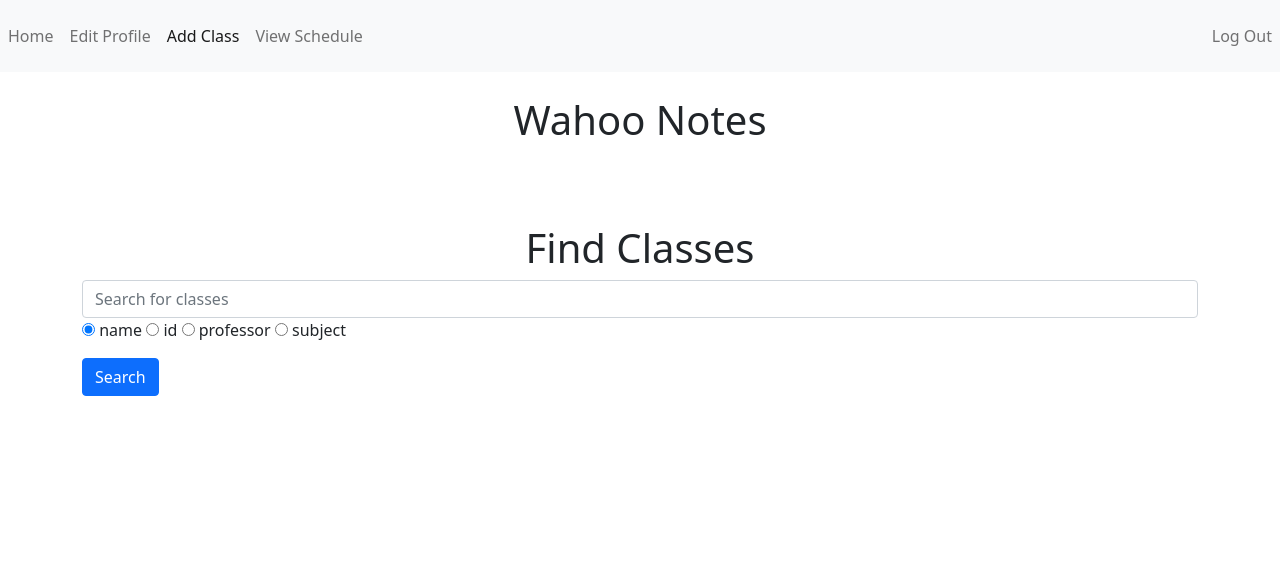
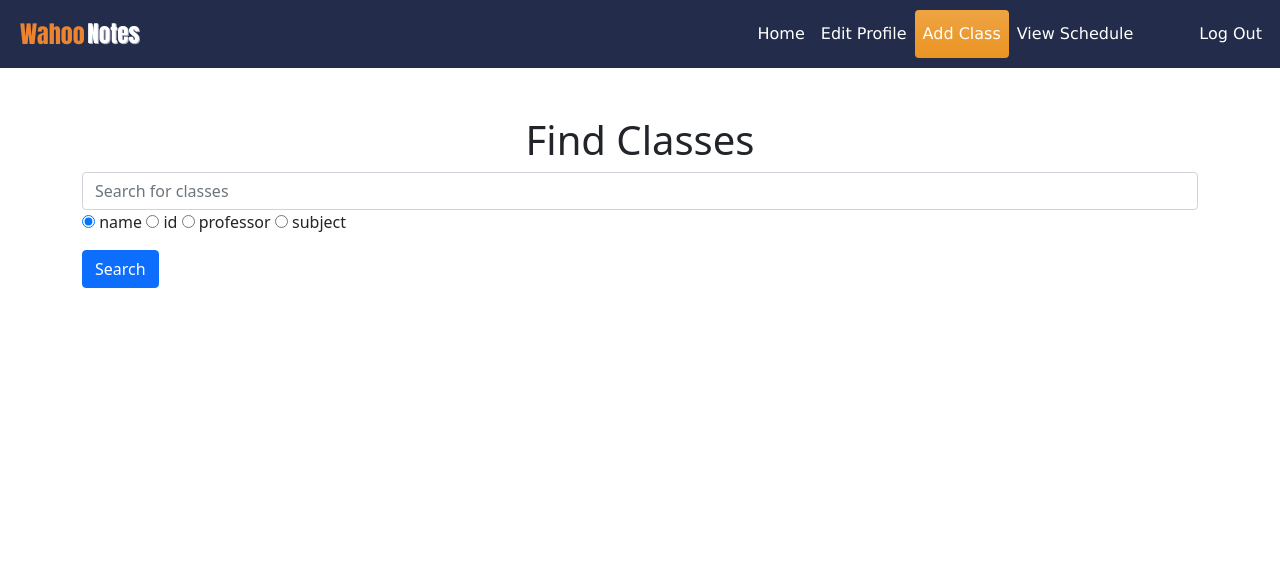
Before and after one commit to WilliamHaslet/wahoo-notes-website-project, a Django app: page /addClasses/ in a window 1280 px wide. Shown: the top 581 px of the page. Run offline with Django 3.2, Linux system fonts and the light colour scheme; some libraries are stand-ins or nearby versions.

Commit message:
ui changes

```diff
--- a/main_app/templates/main_app/addclasses.html
+++ b/main_app/templates/main_app/addclasses.html
@@ -18,11 +18,6 @@
     <link href="https://cdn.jsdelivr.net/npm/bootstrap@5.0.2/dist/css/bootstrap.min.css" rel="stylesheet"
         integrity="sha384-EVSTQN3/azprG1Anm3QDgpJLIm9Nao0Yz1ztcQTwFspd3yD65VohhpuuCOmLASjC" crossorigin="anonymous">
 </head>
-
-<br>
-<center>
-    <h1> Wahoo Notes </h1>
-</center><br>
 
 <body>
     <div class=" container">
--- a/main_app/templates/main_app/editprofile.html
+++ b/main_app/templates/main_app/editprofile.html
@@ -11,7 +11,6 @@
         integrity="sha384-EVSTQN3/azprG1Anm3QDgpJLIm9Nao0Yz1ztcQTwFspd3yD65VohhpuuCOmLASjC" crossorigin="anonymous">
 </head>
 
-<br><center><h1> Wahoo Notes </h1></center><br>
 <body>
     <div class="container">
         <div class="d-flex justify-content-center">
--- a/templates/base.html
+++ b/templates/base.html
@@ -1,29 +1,97 @@
 {% load static %}
+
+<!-- Navbar CSS -->
+<style type="text/css">
+  .container p-5 my-5 text-black rounded border border-warning {
+    color: rgb(37, 22, 119);
+  }
+  .btn-primary {
+      color: #fff;
+      background-color: #466197;
+      border-color: #f69350;
+  }
+  .btn-primary:hover {
+      background-color: #5374b6;
+  }
+  * {box-sizing: border-box}
+  @media screen and (max-width: 500px) {
+    .navbar a {
+      float: none;
+      display: block;
+      width: 100%;
+      text-align: left;
+    }
+  }
+  .navbar {
+    width: 100%;
+    height: 68px;
+    background-color: rgb(75, 166, 218);
+    overflow: hidden;
+  }
+
+  .navbar a {
+    float: left;
+    padding: 12px;
+    color: rgb(255, 255, 255);
+    text-decoration: none;
+    font-size: 16px;
+    width: 100%; /* 5 links of equal widths */
+    text-align: center;
+  }
+
+  .navbar a:hover {
+    background-color: #eb9422; /*rgb(69, 180, 245)*/
+    background-image: var(--bs-gradient);
+    color: #080e14;
+  }
+
+  .navbar a.active {
+    background-color: #eb9422;
+    background-image: var(--bs-gradient);
+  }
+  .navbar a.logo {
+    background-color: rgb(75, 166, 218);
+    background-image: none;
+    color:rgb(255, 255, 255)
+  }
+
+  ul.no-bullets {
+    list-style-type: none; /* Remove bullets */
+    padding: 0; /* Remove padding */
+    margin: 0; /* Remove margins */
+  }
+  </style>
 
 <!DOCTYPE html>
 <html lang = "en">
     <body>
-        <nav class="navbar navbar-expand-lg navbar-light bg-light">
+      <nav class="navbar navbar-expand-lg" style="background-color: #232D4B">
         <div class="collapse navbar-collapse" id="navbarSupportedContent">
-              <ul class="navbar-nav mr-auto">
-                <li class="nav-item">
-                    <a {% if request.resolver_match.url_name == '' %}class="nav-link active"{% else %}class="nav-link"{% endif %} href="{% url 'main_app:index'%}">Home</a>
-                </li>
-                <li class="nav-item">
-                    <a {% if request.resolver_match.url_name == 'editprofile' %}class="nav-link active"{% else %}class="nav-link"{% endif %} href="{% url 'main_app:editprofile'%}">Edit Profile</a>
-                </li>
-                <li class="nav-item">
-                    <a {% if request.resolver_match.url_name == 'addclasses' %}class="nav-link active"{% else %}class="nav-link"{% endif %} href="{% url 'main_app:addclasses'%}">Add Class</a>
-                </li>
-                <li class="nav-item">
-                    <a {% if request.resolver_match.url_name == 'listclasses' %}class="nav-link active"{% else %}class="nav-link"{% endif %} href="{% url 'main_app:listclasses'%}">View Schedule</a>
+          <ul class="navbar-nav mr-auto no-bullets">
+            <li>
+              <a class= "navbar-brand logo " href="{% url 'main_app:index'%}" style="font-family: Impact, Haettenschweiler, 'Arial Narrow Bold', sans-serif; font-size: 24px; color:rgb(236, 132, 47); background-color: #232D4B">
+                Wahoo
+                <p style = "position:relative; right:3px; bottom:1px; font-family:'Lucida Handwriting', Impact, Arial, Serif; display:inline; font-size:23px; color:white; text-shadow:1px 1px #a9afc7">Notes</p>
+              </a>
             </li>
           </ul>
         </div>
-            <div class="navbar navbar-expand-lg navbar-light bg-light">
-              <ul class="navbar-nav ml-auto">
+        <div class="collapse navbar-collapse" id="navbarSupportedContent" style= "font-family:'Verdana'">
+            <ul class="navbar-nav ms-auto" style="font-family:'Verdana'">
               <li class="nav-item">
-                      <a class="nav-link" href="{% url 'main_app:logout' %}"> Log Out </a>
+                <a {% if request.resolver_match.url_name == '' %}class="nav-link active rounded"{% else %}class="nav-link rounded"{% endif %} href="{% url 'main_app:index'%}">Home</a>
+              </li>
+              <li class="nav-item">
+                <a {% if request.resolver_match.url_name == 'editprofile' %}class="nav-link active rounded"{% else %}class="nav-link rounded"{% endif %} href="{% url 'main_app:editprofile'%}">Edit Profile</a>
+              </li>
+              <li class="nav-item">
+                <a {% if request.resolver_match.url_name == 'addclasses' %}class="nav-link active rounded"{% else %}class="nav-link rounded"{% endif %} href="{% url 'main_app:addclasses'%}">Add Class</a>
+              </li>
+              <li class="nav-item">
+                <a {% if request.resolver_match.url_name == 'listclasses' %}class="nav-link active rounded"{% else %}class="nav-link rounded"{% endif %} href="{% url 'main_app:listclasses'%}">View Schedule</a>
+              </li>
+              <li class="nav-item">
+                <a class="nav-link rounded" style="margin-left: 20px; margin-right:40px; background-color: transparent; color: white" href="{% url 'main_app:logout' %}"> Log Out </a>
               </li>
             </ul>
         </div>
```
Also changed, not shown: main_app/templates/main_app/index.html (+10 -11 lines), main_app/templates/main_app/listclasses.html (+1 -36 lines), main_app/static/main_app/style.css (line endings or trailing spaces). Lines whose indentation alone changed are shown as unchanged.
